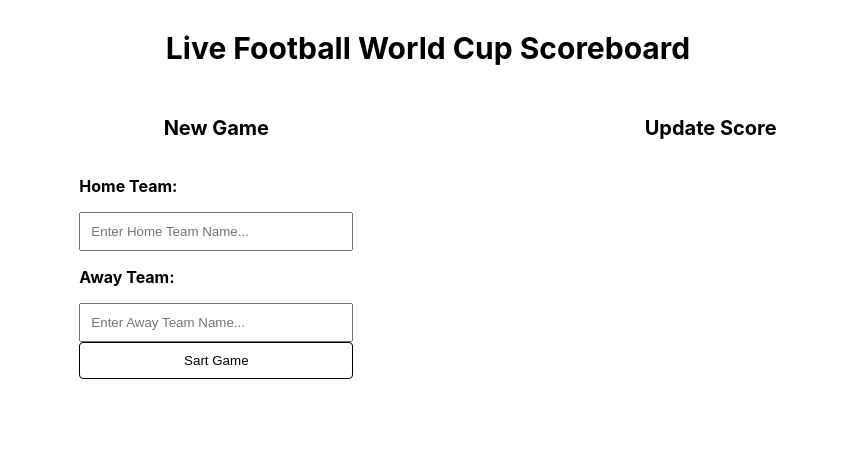
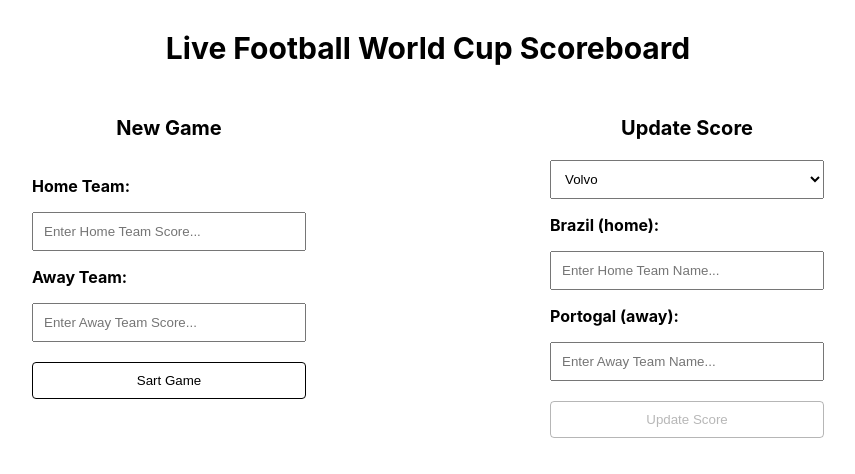
Before and after one commit to haditariq/football-world-cup-scoreboard, a React (Create React App) app: page / in a window 1280 px wide. Shown: the top 474 px of the page, without its empty margins (212-1067 px from the left). Built offline with nearby package versions, Linux system fonts and the light colour scheme.

Commit message:
update: ui added for update score

```diff
--- a/src/App.css
+++ b/src/App.css
@@ -39,3 +39,12 @@
 .red-color {
   color: red;
 }
+
+.vertical-space{
+  margin: 10px 0px;
+}
+
+.selectOptionForMatch{
+  width: 100%;
+  padding: 10px;
+}
--- a/src/pages/ScoreBoard.js
+++ b/src/pages/ScoreBoard.js
@@ -7,6 +7,10 @@
   const [homeTeam, setHomeTeam] = useState('');
   const [awayTeam, setAwayTeam] = useState('');
   const [createGameError, setCreateGameError] = useState('');
+
+  const [selectedMatch, setSelectedMatch] = useState(null);
+
+  const [allMatches, setAllMatches] = useState([]);
 
   const onChangeHomeTeamName = (e) => setHomeTeam(e);
   const onChangeAwayTeamName = (e) => setAwayTeam(e);
@@ -30,7 +34,7 @@
         <div className='formContainer'>
           <Heading title={'Home Team:'} fontWeight={'bold'} />
           <TextField
-            placeholder={'Enter Home Team Name...'}
+            placeholder={'Enter Home Team Score...'}
             value={homeTeam}
             onChange={onChangeHomeTeamName}
             className={'inputField'}
@@ -38,17 +42,15 @@
 
           <Heading title={'Away Team:'} fontWeight={'bold'} />
           <TextField
-            placeholder={'Enter Away Team Name...'}
+            placeholder={'Enter Away Team Score...'}
             value={awayTeam}
             onChange={onChangeAwayTeamName}
             className={'inputField'}
           />
 
-          {createGameError.length > 0 && (
-            <div className='red-color'>
-              <Heading title={createGameError} />
-            </div>
-          )}
+          <div className={['red-color vertical-space'].join(' ')}>
+            {createGameError.length > 0 && <Heading title={createGameError} />}
+          </div>
 
           <Button
             title={'Sart Game'}
@@ -65,6 +67,47 @@
             fontSize={'20px'}
           />
         </div>
+
+        <select
+          name='cars'
+          id='cars'
+          className='selectOptionForMatch'
+          onChange={(e) => alert(e.target.value)}
+        >
+          <option value='volvo'>Volvo</option>
+          <option value='saab'>Saab</option>
+          <option value='opel'>Opel</option>
+          <option value='audi'>Audi</option>
+        </select>
+
+        <div className='formContainer'>
+          <Heading title={'Brazil (home):'} fontWeight={'bold'} />
+          <TextField
+            placeholder={'Enter Home Team Name...'}
+            value={homeTeam}
+            onChange={onChangeHomeTeamName}
+            className={'inputField'}
+          />
+
+          <Heading title={'Portogal (away):'} fontWeight={'bold'} />
+          <TextField
+            placeholder={'Enter Away Team Name...'}
+            value={awayTeam}
+            onChange={onChangeAwayTeamName}
+            className={'inputField'}
+          />
+
+          <div className={['red-color vertical-space'].join(' ')}>
+            {createGameError.length > 0 && <Heading title={createGameError} />}
+          </div>
+
+          <Button
+            title={'Update Score'}
+            onPress={onCreateNewGame}
+            className={'submitButton'}
+            disabled={!selectedMatch ? true : false}
+          />
+        </div>
       </div>
     </div>
   );
```
